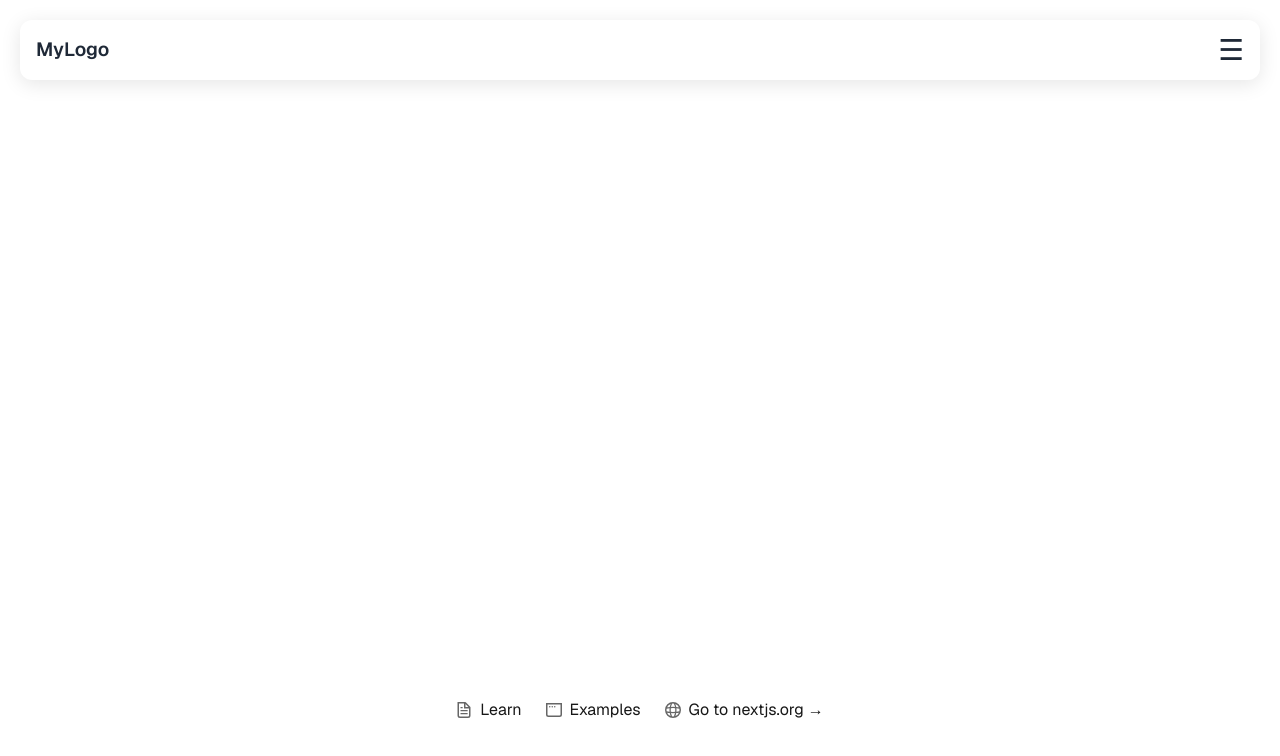
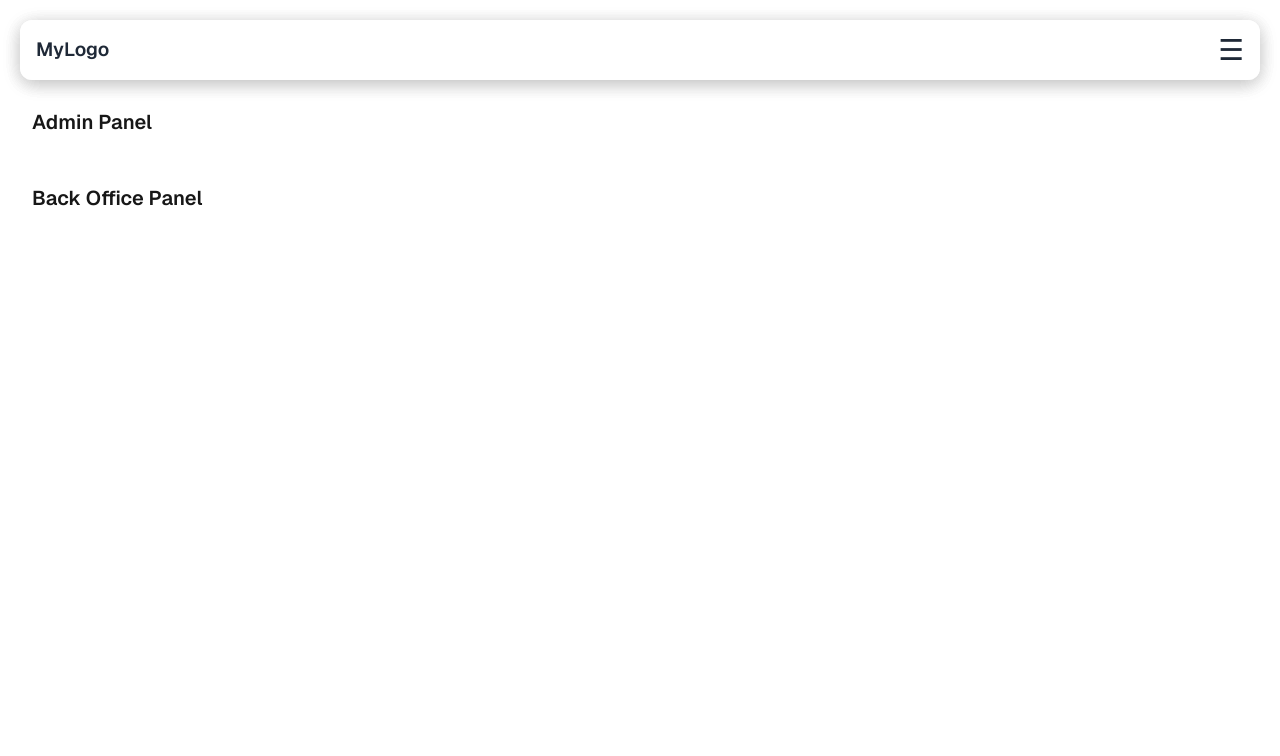
Before and after one commit to draftworks-repos/component-library, a Next.js app: page / in a window 1280 px wide. Shown: the top 756 px of the page. Built offline with nearby package versions, Linux system fonts and the light colour scheme.

Commit message:
Create Admin and Back Office Panels

```diff
--- a/app/Components/toggleNav.module.css
+++ b/app/Components/toggleNav.module.css
@@ -170,3 +170,55 @@
 .contactButton:hover {
   background-color: #1e40af;
 }
+
+.panelHeader {
+  padding: 0 12px 16px;
+  border-bottom: 1px solid #e5e7eb;
+  margin-bottom: 12px;
+}
+
+.panelTitle {
+  font-size: 1.1rem;
+  font-weight: 600;
+  color: #1f2937;
+  margin: 0;
+}
+
+.userInfo {
+  display: flex;
+  flex-direction: column;
+  gap: 12px;
+  padding: 16px 12px;
+  border-top: 1px solid #e5e7eb;
+}
+
+.userStatus {
+  display: flex;
+  align-items: center;
+  gap: 8px;
+  font-size: 0.9rem;
+  color: #6b7280;
+}
+
+.statusDot {
+  width: 8px;
+  height: 8px;
+  background-color: #10b981;
+  border-radius: 50%;
+}
+
+.logoutButton {
+  padding: 8px 16px;
+  font-size: 0.9rem;
+  font-weight: 500;
+  background-color: #ef4444;
+  color: white;
+  border: none;
+  border-radius: 6px;
+  cursor: pointer;
+  transition: background 0.2s;
+}
+
+.logoutButton:hover {
+  background-color: #dc2626;
+}
--- a/app/Components/toggleNav.tsx
+++ b/app/Components/toggleNav.tsx
@@ -3,10 +3,12 @@ import { useState } from "react";
 import styles from "./toggleNav.module.css";
 
 type ToggleNavProps = {
+  userType?: "user" | "admin" | "backoffice";
   mainOptions?: string[];
 };
 
 export default function ToggleNav({
+  userType = "user",
   mainOptions = [
     "Startup",
     "Trademark",
@@ -21,10 +23,96 @@ export default function ToggleNav({
   const [isOpen, setIsOpen] = useState(false);
   const [activeMenu, setActiveMenu] = useState<"main" | number>("main");
 
-  const subOptions = Array.from(
-    { length: 18 },
-    (_, i) => `Sub Option ${i + 1}`
-  );
+  // Define options based on user type
+  const getMenuOptions = () => {
+    switch (userType) {
+      case "admin":
+        return [
+          "Add New Back Office Executive/User",
+          "Inactive (Manage) Users Back Office/User",
+          "User Management",
+          "System Settings",
+          "Reports & Analytics",
+          "Audit Logs"
+        ];
+      case "backoffice":
+        return [
+          "View Leads",
+          "Lead Management",
+          "Client Communication",
+          "Document Processing",
+          "Status Updates",
+          "Reports"
+        ];
+      default:
+        return mainOptions;
+    }
+  };
+
+  const getSubOptions = (menuIndex: number) => {
+    if (userType === "user") {
+      return Array.from({ length: 18 }, (_, i) => `Sub Option ${i + 1}`);
+    }
+
+    if (userType === "admin") {
+      switch (menuIndex) {
+        case 0: // Add New Back Office Executive/User
+          return [
+            "Create Back Office Executive",
+            "Create Regular User",
+            "Set User Permissions",
+            "Assign Roles",
+            "Generate Access Credentials"
+          ];
+        case 1: // Inactive (Manage) Users
+          return [
+            "View Inactive Users",
+            "Activate/Deactivate Users",
+            "Reset User Passwords",
+            "Modify User Roles",
+            "Delete Users"
+          ];
+        case 2: // User Management
+          return [
+            "View All Users",
+            "Edit User Profiles",
+            "User Activity Logs",
+            "Permission Management",
+            "Bulk User Operations"
+          ];
+        default:
+          return ["Feature Coming Soon"];
+      }
+    }
+
+    if (userType === "backoffice") {
+      switch (menuIndex) {
+        case 0: // View Leads
+          return [
+            "All Leads",
+            "New Leads",
+            "Qualified Leads",
+            "Hot Leads",
+            "Cold Leads"
+          ];
+        case 1: // Lead Management
+          return [
+            "Assign Leads",
+            "Update Lead Status",
+            "Lead Follow-up",
+            "Lead Conversion",
+            "Lead Reports"
+          ];
+        default:
+          return ["Feature Coming Soon"];
+      }
+    }
+
+    return [];
+  };
+
+  const currentOptions = getMenuOptions();
+  const isUserPanel = userType === "user";
 
   return (
     <>
@@ -42,10 +130,17 @@ export default function ToggleNav({
       <div className={`${styles.panel} ${isOpen ? styles.panelOpen : ""}`}>
         {activeMenu === "main" ? (
           <div className={styles.menu}>
+            {userType !== "user" && (
+              <div className={styles.panelHeader}>
+                <h2 className={styles.panelTitle}>
+                  {userType === "admin" ? "Admin Panel" : "Back Office Panel"}
+                </h2>
+              </div>
+            )}
             <div className={styles.scrollWrapper}>
               <div className={styles.menuOptions}>
-                {mainOptions
-                  .slice(0, mainOptions.length - 1)
+                {currentOptions
+                  .slice(0, isUserPanel ? currentOptions.length - 1 : currentOptions.length)
                   .map((option, idx) => (
                     <div
                       key={idx}
@@ -55,12 +150,14 @@ export default function ToggleNav({
                       {option}
                     </div>
                   ))}
+                {isUserPanel && (
                   <div
                     className={styles.menuItem}
                     onClick={() => (window.location.href = "/about")}
                   >
-                  {mainOptions[mainOptions.length - 1]}
+                    {currentOptions[currentOptions.length - 1]}
                   </div>
+                )}
               </div>
               <div className={styles.fadeTop} />
               <div className={styles.fadeBottom} />
@@ -76,7 +173,7 @@ export default function ToggleNav({
             </button>
             <div className={styles.scrollWrapper}>
               <div className={styles.subOptions}>
-                {subOptions.map((sub, idx) => (
+                {getSubOptions(activeMenu as number).map((sub, idx) => (
                   <div key={idx} className={styles.subItem}>
                     {sub}
                   </div>
@@ -88,13 +185,31 @@ export default function ToggleNav({
           </div>
         )}
 
+        {userType === "user" ? (
           <button
             className={styles.contactButton}
             onClick={() => (window.location.href = "/contact")}
           >
             Contact Us
           </button>
+        ) : (
+          <div className={styles.userInfo}>
+            <div className={styles.userStatus}>
+              <span className={styles.statusDot}></span>
+              <span>
+                {userType === "admin" ? "Admin User" : "Back Office User"}
+              </span>
+            </div>
+            <button
+              className={styles.logoutButton}
+              onClick={() => (window.location.href = "/logout")}
+            >
+              Logout
+            </button>
+          </div>
+        )}
 
+        {userType === "user" && (
           <div className={styles.socialIcons}>
             <div className={styles.socialIconsWrapper}>
               <a href="#" aria-label="LinkedIn">
@@ -118,6 +233,7 @@ export default function ToggleNav({
               </a>
             </div>
           </div>
+        )}
       </div>
     </>
   );
--- a/app/page.tsx
+++ b/app/page.tsx
@@ -3,57 +3,23 @@ import ToggleNav from "./Components/toggleNav";
 
 export default function Home() {
   return (
-    <div className="grid grid-rows-[20px_1fr_20px] items-center justify-items-center min-h-screen p-8 pb-20 gap-16 sm:p-20 font-[family-name:var(--font-geist-sans)]">
-      <main className="flex flex-col gap-[32px] row-start-2 items-center sm:items-start">
-        <ToggleNav />
+    <div className="min-h-screen p-8 font-[family-name:var(--font-geist-sans)]">
+      <main className="flex flex-col gap-8">
+        <div className="space-y-4">
+          <h2 className="text-xl font-semibold mb-4">User Panel (Default)</h2>
+          <ToggleNav userType="user" />
+        </div>
+
+        <div className="space-y-4">
+          <h2 className="text-xl font-semibold mb-4">Admin Panel</h2>
+          <ToggleNav userType="admin" />
+        </div>
+
+        <div className="space-y-4">
+          <h2 className="text-xl font-semibold mb-4">Back Office Panel</h2>
+          <ToggleNav userType="backoffice" />
+        </div>
       </main>
-      <footer className="row-start-3 flex gap-[24px] flex-wrap items-center justify-center">
-        <a
-          className="flex items-center gap-2 hover:underline hover:underline-offset-4"
-          href="https://nextjs.org/learn?utm_source=create-next-app&utm_medium=appdir-template-tw&utm_campaign=create-next-app"
-          target="_blank"
-          rel="noopener noreferrer"
-        >
-          <Image
-            aria-hidden
-            src="/file.svg"
-            alt="File icon"
-            width={16}
-            height={16}
-          />
-          Learn
-        </a>
-        <a
-          className="flex items-center gap-2 hover:underline hover:underline-offset-4"
-          href="https://vercel.com/templates?framework=next.js&utm_source=create-next-app&utm_medium=appdir-template-tw&utm_campaign=create-next-app"
-          target="_blank"
-          rel="noopener noreferrer"
-        >
-          <Image
-            aria-hidden
-            src="/window.svg"
-            alt="Window icon"
-            width={16}
-            height={16}
-          />
-          Examples
-        </a>
-        <a
-          className="flex items-center gap-2 hover:underline hover:underline-offset-4"
-          href="https://nextjs.org?utm_source=create-next-app&utm_medium=appdir-template-tw&utm_campaign=create-next-app"
-          target="_blank"
-          rel="noopener noreferrer"
-        >
-          <Image
-            aria-hidden
-            src="/globe.svg"
-            alt="Globe icon"
-            width={16}
-            height={16}
-          />
-          Go to nextjs.org →
-        </a>
-      </footer>
     </div>
   );
 }
```
Lines whose indentation alone changed are shown as unchanged.
